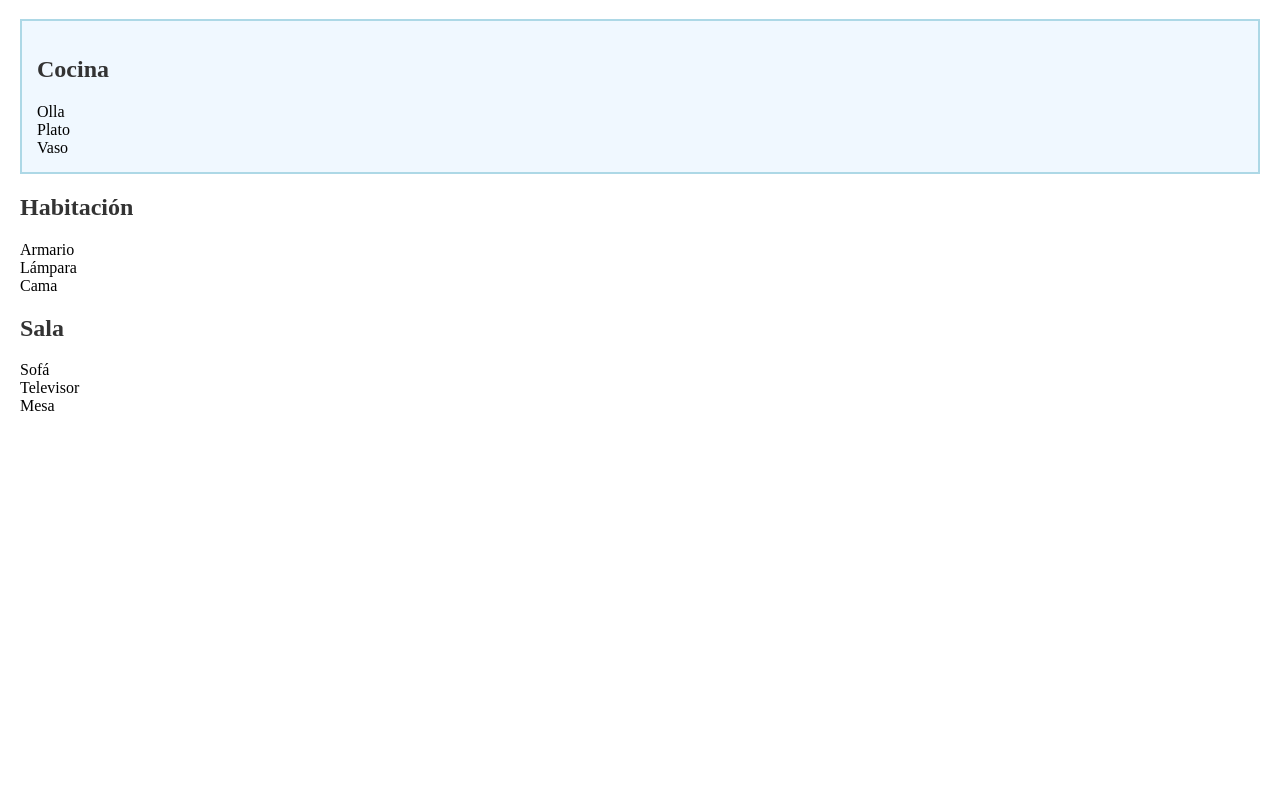
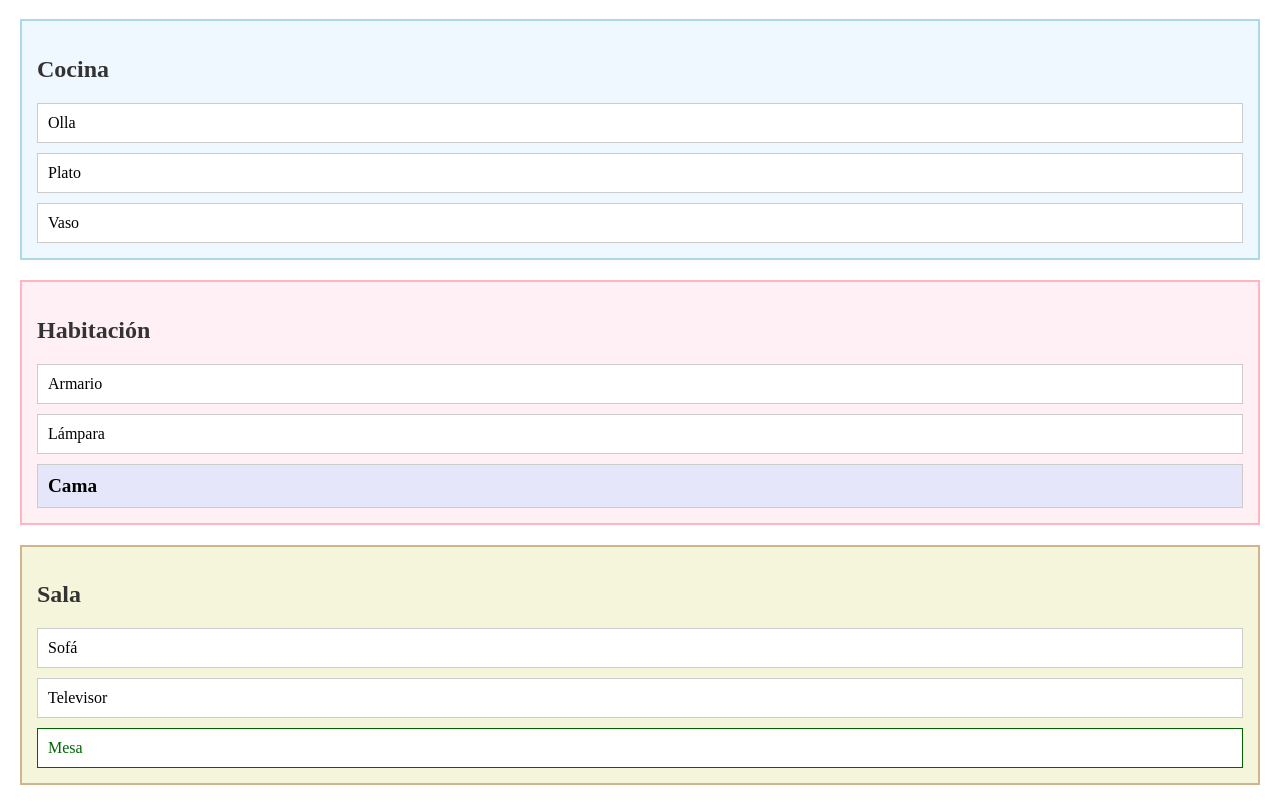
Before and after one commit to FeRodriguezAut/Metodologia_BEM, a plain HTML site: page index.html in a window 1280 px wide. Shown: the part 61-866 px from the top of the page. Before the commit the page ends 800 px from the top, so only its background shows below. Drawn offline with Linux system fonts and the light colour scheme.

Commit message:
modified:   style.css

```diff
--- a/style.css
+++ b/style.css
@@ -16,3 +16,54 @@ h1, h2 {
     padding: 15px;
     margin-bottom: 20px;
 }
+
+
+.bedroom {
+    background-color: #fff0f5; /* Fondo rosa */
+    border: 2px solid #ffb6c1; /* Borde rosa claro */
+    padding: 15px;
+    margin-bottom: 20px;
+}
+
+.livingroom {
+    background-color: #f5f5dc; /* Un beige claro (Beige) */
+    border: 2px solid #d2b48c; /* Borde canela */
+    padding: 15px;
+    margin-bottom: 20px;
+}
+
+
+
+.kitchen__pot, .kitchen__plate, .kitchen__glass {
+    background-color: #ffffff; /* Fondo blanco */
+    border: 1px solid #ccc; /* Borde gris claro */
+    padding: 10px;
+    margin-top: 10px; /* Espacio entre los elementos */
+}
+
+.bedroom__wardrobe, .bedroom__lamp, .bedroom__bed {
+    background-color: #ffffff;
+    border: 1px solid #ccc;
+    padding: 10px;
+    margin-top: 10px;
+}
+
+.livingroom__sofa, .livingroom__tv, .livingroom__table {
+    background-color: #ffffff;
+    border: 1px solid #ccc;
+    padding: 10px;
+    margin-top: 10px;
+}
+
+
+
+.bedroom__bed--big {
+    font-size: 1.2em; /* Hacemos la letra un 20% más grande */
+    font-weight: bold; /* Ponemos el texto en negrita */
+    background-color: #e6e6fa; /* Un fondo lavanda suave para destacarlo */
+}
+
+.livingroom__table--new {
+    color: #006400; /* Color de letra verde oscuro */
+    border-color: #006400; /* Borde del mismo color verde para que resalte */
+}
```
